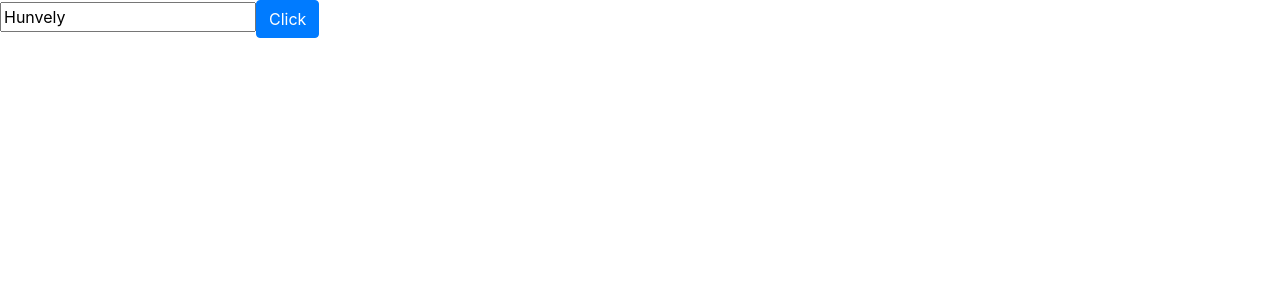
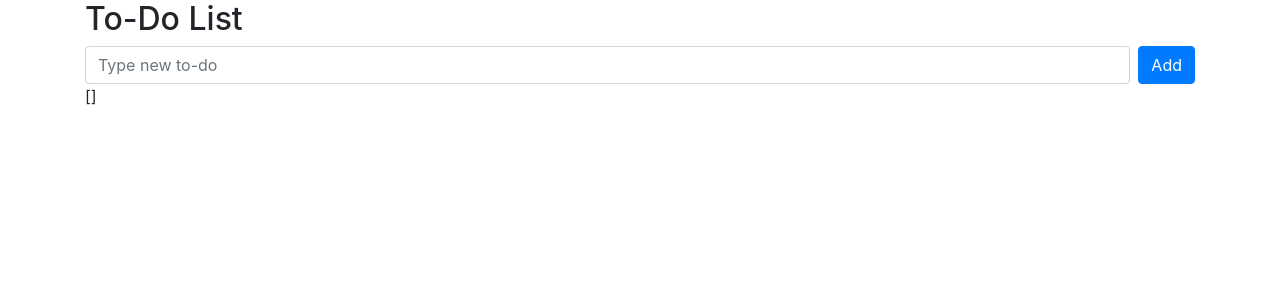
Before and after one commit to Hunvely/Vue3-ToDoList, a Vue app: page / in a window 1280 px wide. Shown: the top 300 px of the page. Built offline with nearby package versions, Linux system fonts and the light colour scheme.

Commit message:
Feat - Add new To-Do item to the list

```diff
--- a/src/App.vue
+++ b/src/App.vue
@@ -1,7 +1,22 @@
 // HTML
 <template>
-  <input type="text" v-model="name" />
-  <button class="btn btn-primary" @click="onSubmit">Click</button>
+  <div class="container">
+    <h2>To-Do List</h2>
+    <form @submit.prevent="onSubmit" class="d-flex">
+      <div class="flex-grow-1 mr-2">
+        <input
+          class="form-control"
+          type="text"
+          v-model="todo"
+          placeholder="Type new to-do"
+        />
+      </div>
+      <div>
+        <button class="btn btn-primary" type="submit">Add</button>
+      </div>
+    </form>
+    {{ todos }}
+  </div>
 </template>
 
 // JavaScript
@@ -9,15 +24,18 @@
 import { ref } from "vue";
 export default {
   setup() {
-    const name = ref("Hunvely");
-
+    const todo = ref("");
+    const todos = ref([]);
     const onSubmit = () => {
-      console.log(name.value);
+      todos.value.push({
+        id: Date.now(),
+        subject: todo.value,
+      });
     };
 
-
     return {
-      name,
+      todo,
+      todos,
       onSubmit,
     };
   },
```
